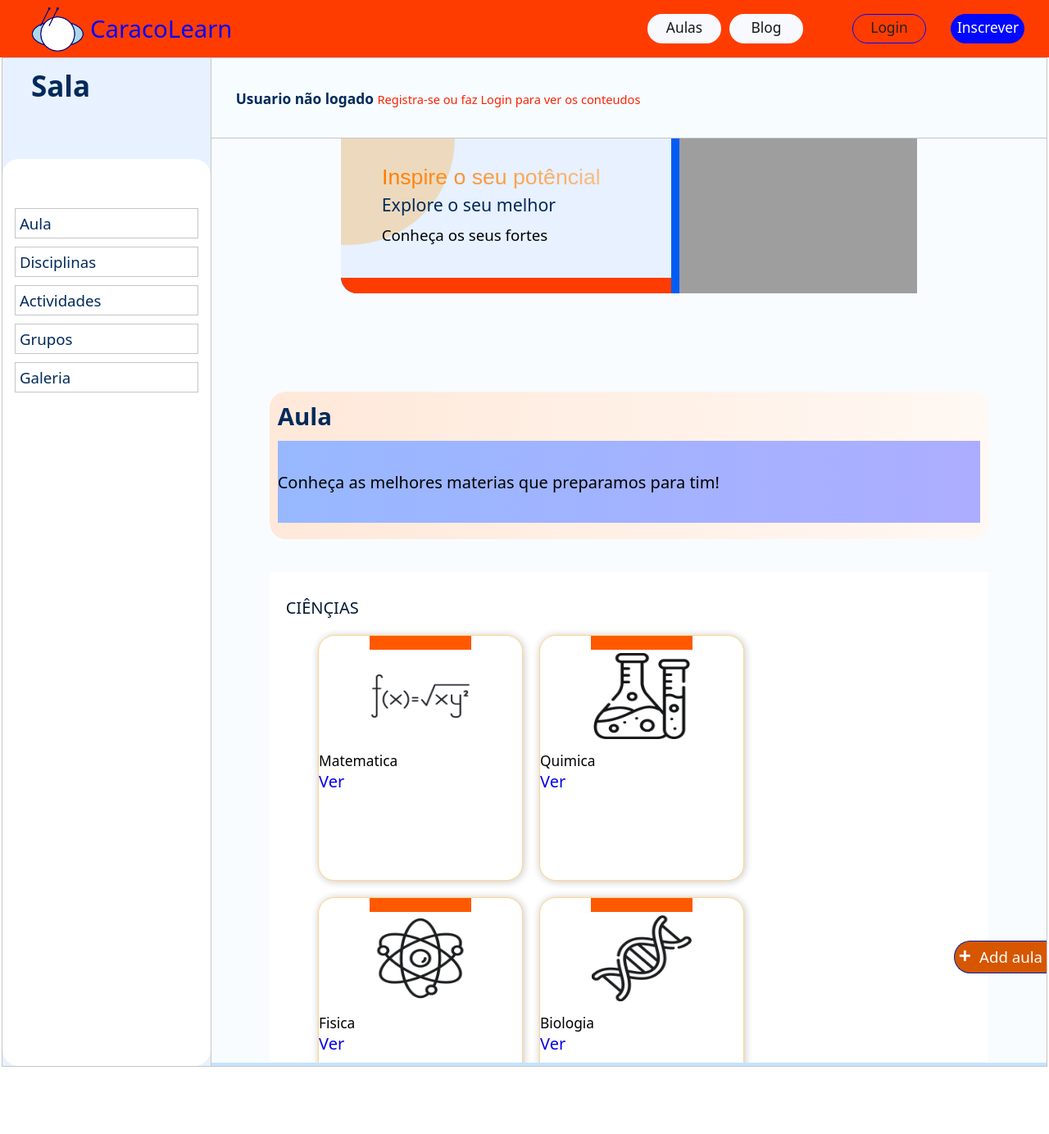
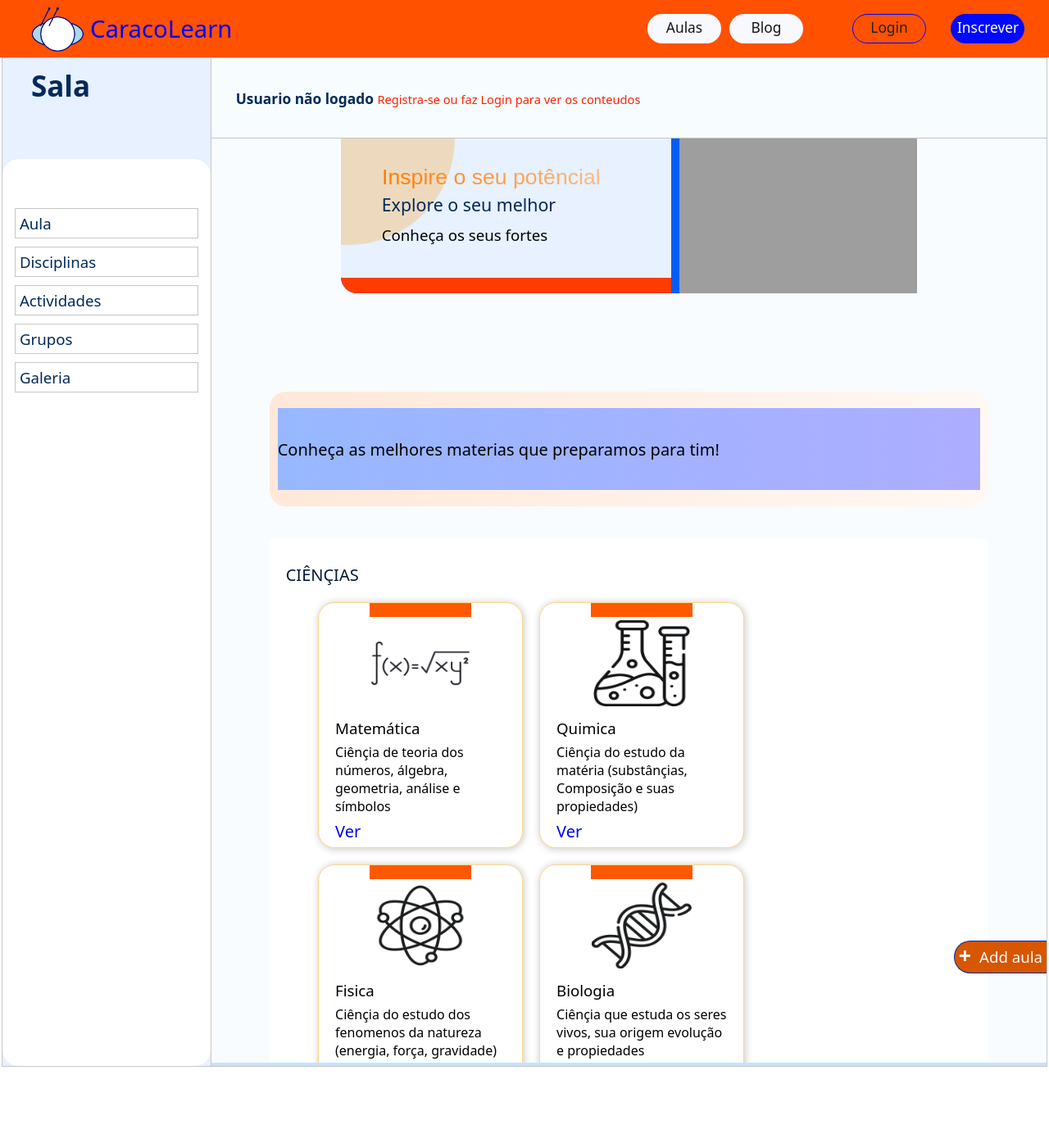
Before and after one commit to Rosalio26/projectos, a PHP site: page /includes/room/sala.php in a window 1280 px wide. Shown: the whole page at 82% size. Run offline with PHP 8.4, Linux system fonts and the light colour scheme; grey boxes are pictures that could not be loaded.

Commit message:
retro-error

```diff
--- a/caracol/includes/room/sala.php
+++ b/caracol/includes/room/sala.php
@@ -96,7 +96,6 @@
                         <div class="block-content-section bcn-stn">
                           <div class="block-itm-col one-col-glr">
                             <div class="wel-itm-clas">
-                              <h4> Aula </h4>
                               <p>Conheça as melhores materias que preparamos para tim!</p>
                             </div>
                             <div class="blck-itm-clas">
@@ -110,36 +109,44 @@
                                     <div class="img-prp">
                                       <img class="img-cnt-blck" src="category/aula/ciencias/matematica/img/formula.png" alt="...">
                                     </div>
-                                    <h5 class="temas">Matematica</h5>
-                                    <span></span>
+                                    <div class="tms-txt-lk">
+                                      <h5 class="temas">Matemática</h5>
+                                      <span class="txt-itn-scn">Ciênçia de teoria dos números, álgebra, geometria, análise e símbolos</span>
                                       <a class="btn-clas" href="#">Ver</a>
+                                    </div>
                                   </div>
 
                                   <div class="itm-scie blck-int-cnt">
                                     <div class="img-prp">
                                       <img class="img-cnt-blck" src="category/aula/ciencias/quimica/img/flask-og.png" alt="...">
                                     </div>
+                                    <div class="tms-txt-lk">
                                       <h5 class="temas">Quimica</h5>
-                                    <span></span>
+                                      <span class="txt-itn-scn">Ciênçia do estudo da matéria (substânçias, Composição e suas propiedades)</span>
                                       <a class="btn-clas" href="#">Ver</a>
+                                    </div>
                                   </div>
 
                                   <div class="itm-scie blck-int-cnt">
                                     <div class="img-prp">
                                       <img class="img-cnt-blck" src="category/aula/ciencias/fisica/img/atom.png" alt="...">
                                     </div>
+                                    <div class="tms-txt-lk">
                                       <h5 class="temas">Fisica</h5>
-                                    <span></span>
+                                      <span class="txt-itn-scn">Ciênçia do estudo dos fenomenos da natureza (energia, força, gravidade)</span>
                                       <a class="btn-clas" href="#">Ver</a>
+                                    </div>
                                   </div>
 
                                   <div class="itm-scie blck-int-cnt">
                                     <div class="img-prp">
                                       <img class="img-cnt-blck" src="category/aula/ciencias/biologia/img/dna.png" alt="...">
                                     </div>
+                                    <div class="tms-txt-lk">
                                       <h5 class="temas">Biologia</h5>
-                                    <span></span>
+                                      <span class="txt-itn-scn">Ciênçia que estuda os seres vivos, sua origem evolução e propiedades</span>
                                       <a class="btn-clas" href="#">Ver</a>
+                                    </div>
                                   </div>
 
                                   <!--<div class="itm-scie blck-int-cnt"></div>
@@ -168,15 +175,6 @@
                               </div>
                             </div>
                           </div>
-                          <!--<div>
-                            <h4>Disciplinas</div>
-                          </div>
-                          <div>
-                            <h4>Actividades</h4>
-                          </div>
-                          <div>
-                            <h4>Galeria</h4>
-                          </div>-->
                         </div>
                       ';
                       echo '
--- a/caracol/includes/style/header.css
+++ b/caracol/includes/style/header.css
@@ -66,7 +66,7 @@ h1 {
 }
 @media (min-width: 680px) {
     .sticky_2 {
-        background-color:#ff3c00;
+        background-color:#ff5100;
         padding: 0px 30px;
     }
 }
--- a/caracol/includes/style/sala.css
+++ b/caracol/includes/style/sala.css
@@ -261,13 +261,6 @@ h2 {
     padding: 10px;
 }
 
-.one-col-glr h4 {
-    color: #002a5b;
-    font-size: 22pt;
-    font-weight: bold;
-    font-family: system-ui, -apple-system, BlinkMacSystemFont, 'Segoe UI', Roboto, Oxygen, Ubuntu, Cantarell, 'Open Sans', 'Helvetica Neue', sans-serif;
-}
-
 .ho-ke-yu {
     background-color: #f8fcff;
     overflow-y: scroll;
@@ -306,9 +299,20 @@ h2 {
 }
 
 .temas {
-    font-size: 13pt;
+    font-size: 14pt;
+    font-weight: 500;
+    text-transform: capitalize;
+}
+
+.txt-itn-scn {
+    display: block;
+    font-size: 12pt;
     font-weight: 400;
-    text-transform: capitalize;
+    margin: 6px 0px;
+}
+
+.tms-txt-lk {
+    padding: 0px 20px;
 }
 
 /*
```
Lines whose indentation alone changed are shown as unchanged.
